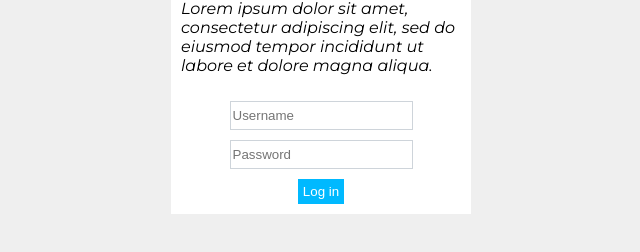
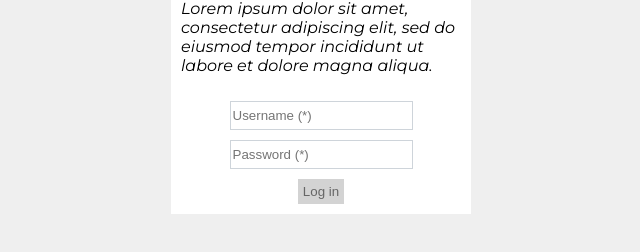
Before and after one commit to I-Adze/contilio, a React (Create React App) app: page /login in a window 1280 px wide. Shown: the part 326-578 px from the top of the page, without its empty margins (319-959 px from the left). Built offline with nearby package versions, Linux system fonts and the light colour scheme.

Commit message:
Adds simple validation to login form

```diff
--- a/src/login/LoginPage.module.scss
+++ b/src/login/LoginPage.module.scss
@@ -25,13 +25,18 @@
       outline: 0;
       box-shadow: 0 0 0 0.2rem rgba(0, 123, 255, 0.25);
     }
+  }
 
-    &[type="submit"] {
-      background-color: #00b9ff;
-      color: #fff;
-      border: none;
-      padding-left: 5px;
-      padding-right: 5px;
+  input[type="submit"] {
+    background-color: #00b9ff;
+    color: #fff;
+    border: none;
+    padding-left: 5px;
+    padding-right: 5px;
+
+    &:disabled {
+      background-color: lightgrey;
+      color: #666666;
     }
   }
 
--- a/src/login/LoginPage.tsx
+++ b/src/login/LoginPage.tsx
@@ -10,7 +10,14 @@ interface LoginPageProps {
 interface LoginPageState {
   username: string;
   password: string;
+  errors: {
+    username: string | undefined;
+    password: string | undefined;
+  };
 }
+
+const userNameError = "Please enter a username";
+const passwordError = "please enter a password";
 
 class LoginPageInternal extends React.Component<
   LoginPageProps,
@@ -18,7 +25,14 @@ class LoginPageInternal extends React.Component<
 > {
   constructor(props: LoginPageProps) {
     super(props);
-    this.state = { username: "", password: "" };
+    this.state = {
+      username: "",
+      password: "",
+      errors: {
+        username: userNameError,
+        password: passwordError,
+      },
+    };
   }
   handleSubmit() {
     this.props.navigate("/dashboard");
@@ -37,11 +51,16 @@ class LoginPageInternal extends React.Component<
             <input
               type="username"
               name="username"
-              placeholder="Username"
+              placeholder="Username (*)"
               onChange={(e) =>
                 this.setState((state) => ({
                   ...state,
                   username: e.target.value,
+                  errors: {
+                    ...state.errors,
+                    username:
+                      e.target.value.length > 0 ? undefined : userNameError,
+                  },
                 }))
               }
             />
@@ -50,16 +69,27 @@ class LoginPageInternal extends React.Component<
             <input
               type="password"
               name="password"
-              placeholder="Password"
+              placeholder="Password (*)"
               onChange={(e) =>
                 this.setState((state) => ({
                   ...state,
                   password: e.target.value,
+                  errors: {
+                    ...state.errors,
+                    password:
+                      e.target.value.length > 0 ? undefined : passwordError,
+                  },
                 }))
               }
             />
           </label>
-          <input type="submit" value="Log in" />
+          <input
+            disabled={
+              !!this.state.errors.password || !!this.state.errors.username
+            }
+            type="submit"
+            value="Log in"
+          />
         </form>
       </section>
     );
```
